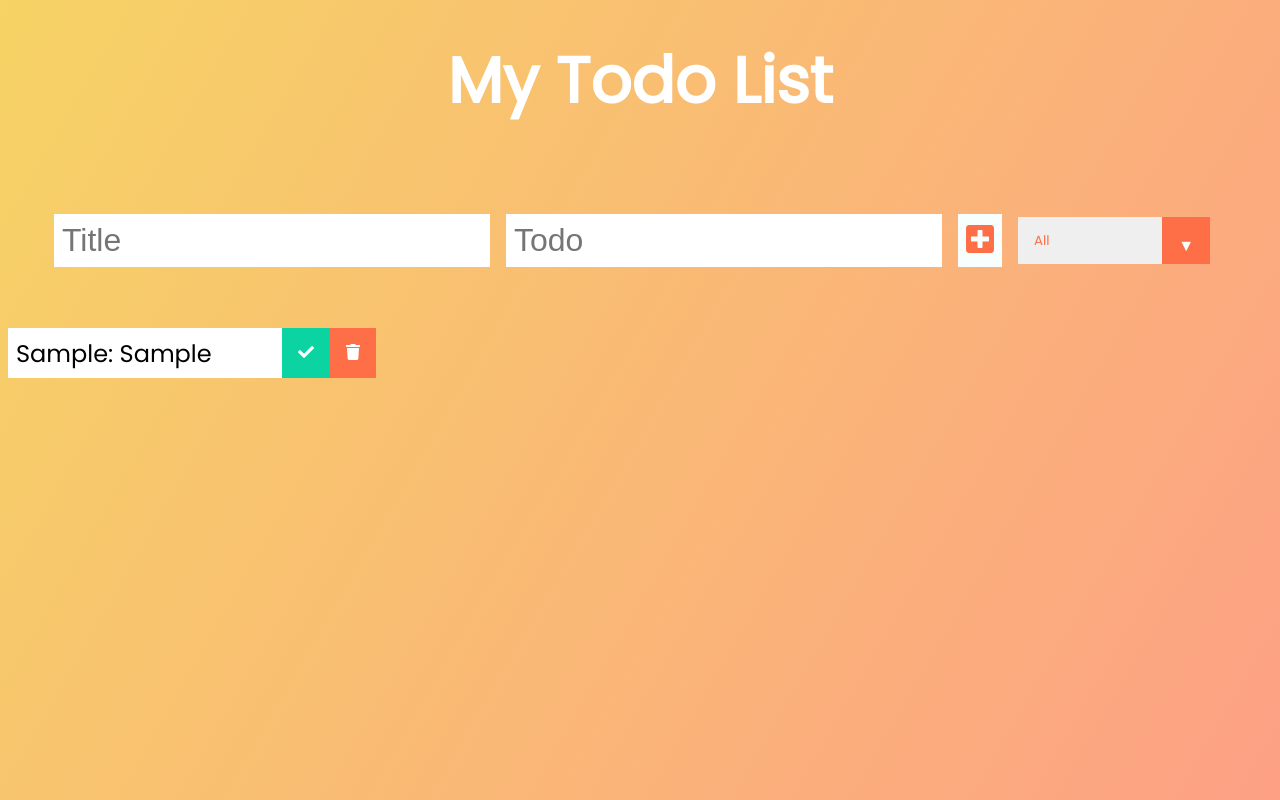
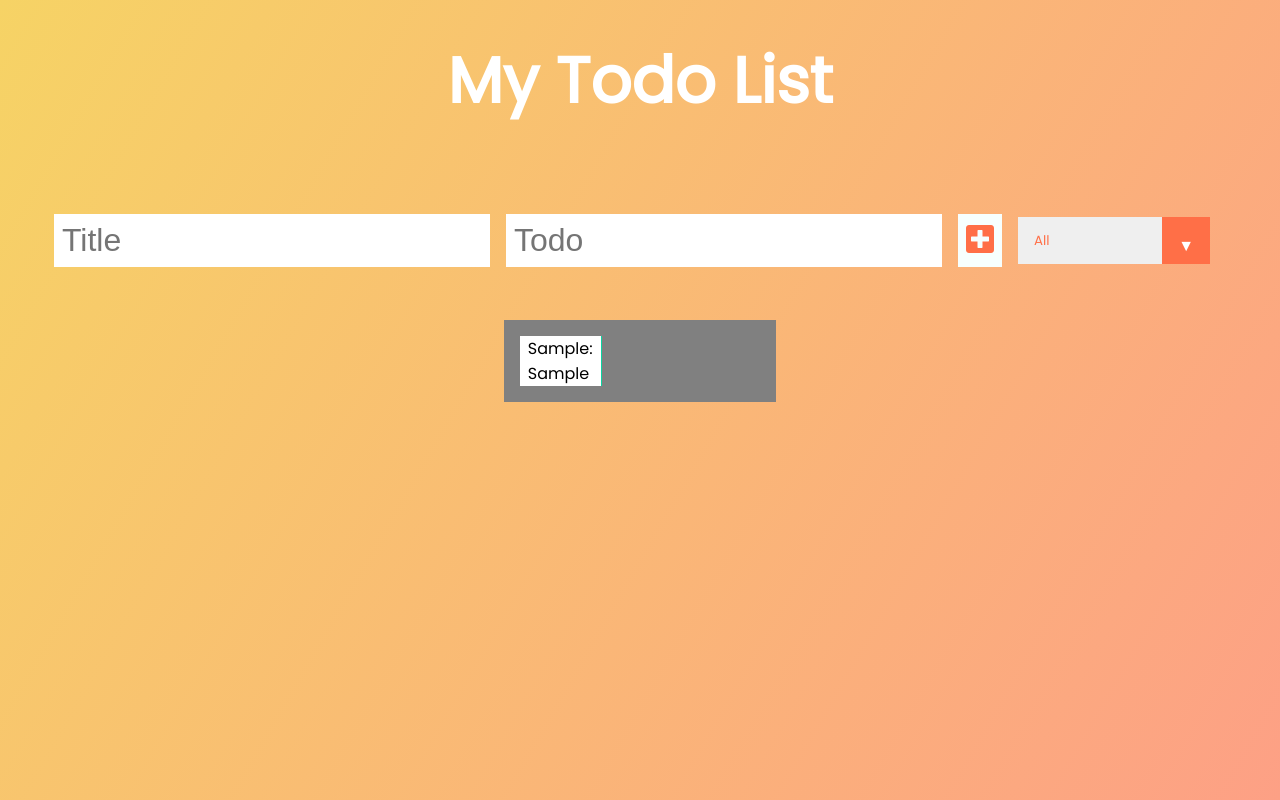
Before and after one commit to irehmanullah/To-Do-App, a React (Create React App) app: page / in a window 1280 px wide. Both pictures are taken after typing "Sample", "Sample" into the empty fields and a click on the button 980 px from the left and 240 px from the top of the page. Built offline with nearby package versions, Linux system fonts and the light colour scheme.

Commit message:
improvements

```diff
--- a/src/App.css
+++ b/src/App.css
@@ -38,21 +38,23 @@ form button:hover {
   color: white;
 }
 .todo-container {
-  /* display: flex; */
+  display: flex;
   justify-content: center;
   align-items: center;
 }
 
 .todo-list {
-  width: 30%;
   list-style: none;
-  /* display:inline-flex; */
+  background: grey;
 }
 
 .todo {
-  margin: 0.5rem;
+  float: left;
+  overflow: auto;
+  width: 30%;
+  margin: 1rem;
   background: white;
-  font-size: 1.5rem;
+  font-size: 1rem;
   color: black;
   display: flex;
   justify-content: space-between;
@@ -93,6 +95,7 @@ form button:hover {
 }
 
 .completed {
+  background-color: green;
   text-decoration: line-through;
   opacity: 0.5;
 }
--- a/src/Components/TodoList.js
+++ b/src/Components/TodoList.js
@@ -4,7 +4,10 @@ const TodoList = ({ filteredTodos, todos, setTodos, setInputTodo, setInputText }
     return (
         <div className="todo-container">
             <ul className="todo-list">
-                {filteredTodos.map((todo) => (<Todo text={todo.text} message={todo.Todo} setInputText={setInputText} setInputTodo={setInputTodo} key={todo.id} todo={todo} todos={todos} setTodos={setTodos} />))}
+                {filteredTodos.map((todo) => (<Todo text={todo.text}
+                    message={todo.Todo} setInputText={setInputText}
+                    setInputTodo={setInputTodo} key={todo.id}
+                    todo={todo} todos={todos} setTodos={setTodos} />))}
             </ul>
         </div>
     )
```
